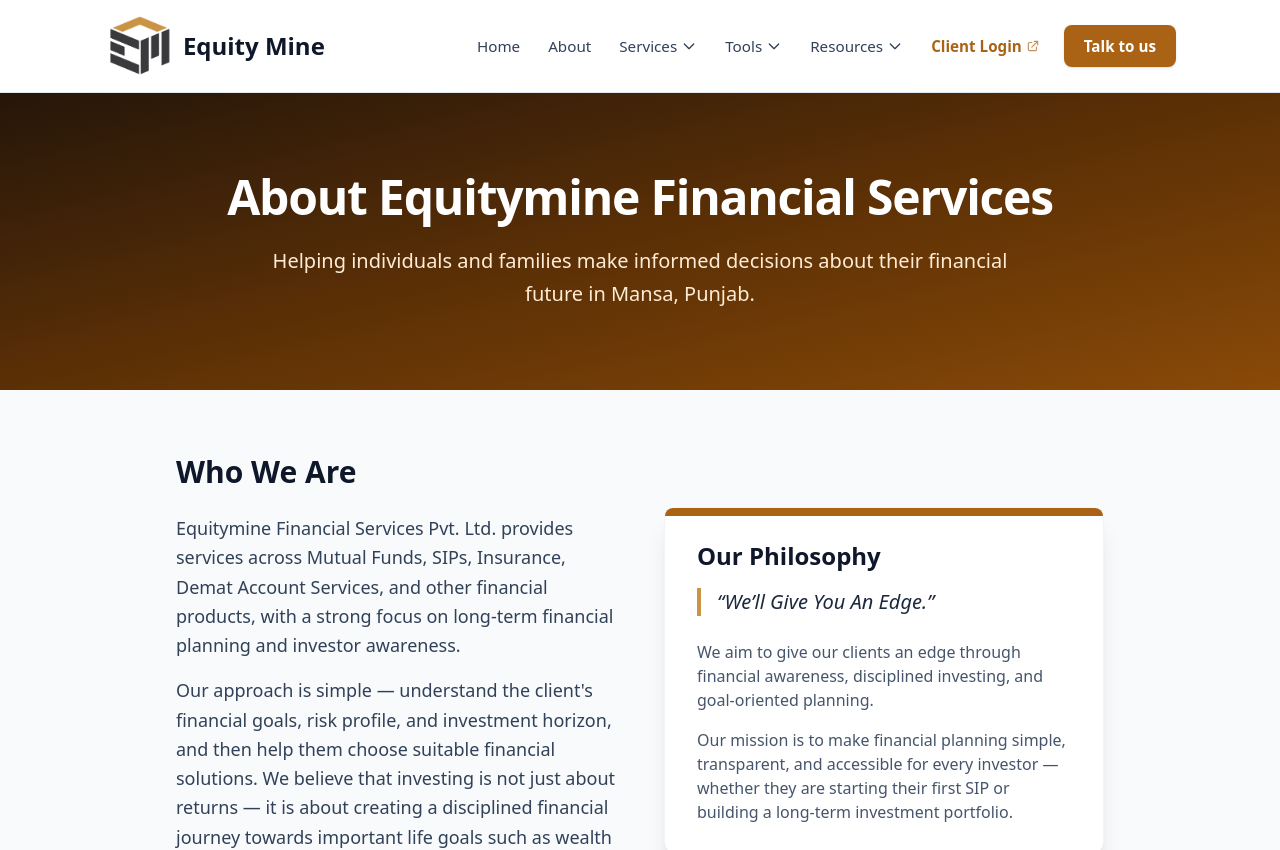
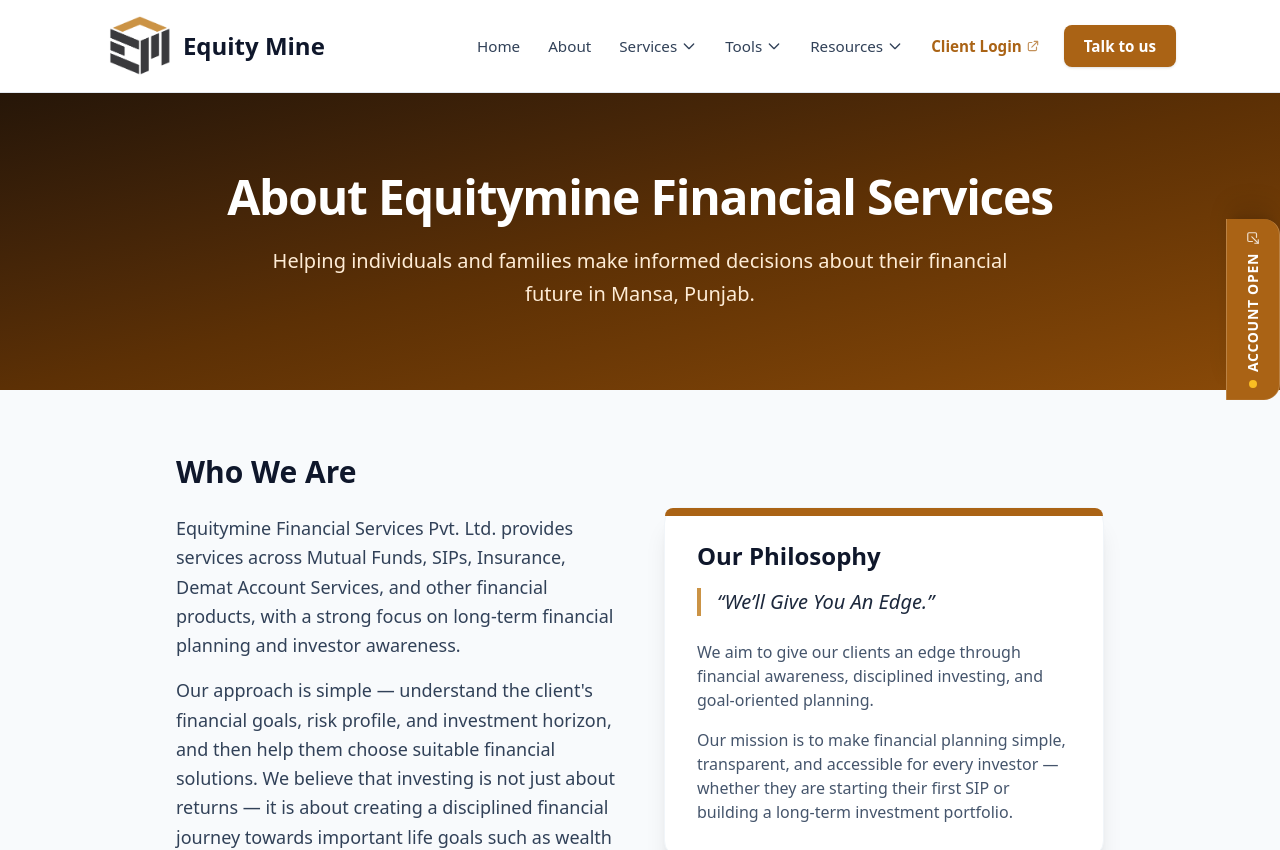
Before and after one commit to null-ptrx/equityMine, a Next.js app: page /about in a window 1280 px wide. Shown: the top 850 px of the page. Built offline with nearby package versions, Linux system fonts and the light colour scheme.

Commit message:
feat: add AccountOpenButton component and update navbar research link

```diff
--- a/app/about/page.tsx
+++ b/app/about/page.tsx
@@ -1,8 +1,10 @@
 import React from 'react';
+import { AccountOpenButton } from '@/components/AccountOpenButton';
 
 export default function About() {
   return (
-    <div className="min-h-screen bg-slate-50 text-slate-900 font-sans">
+    <div className="min-h-screen bg-slate-50 text-slate-900 font-sans relative">
+      <AccountOpenButton />
       {/* Hero Section */}
       <section className="bg-gradient-to-br from-brand-900 via-brand-800 to-brand-700 text-white py-20 px-6 sm:px-12">
         <div className="max-w-5xl mx-auto text-center">
--- a/app/contact/page.tsx
+++ b/app/contact/page.tsx
@@ -65,7 +65,7 @@
                     </div>
                     <div className="flex flex-col">
                       <span className="text-xs font-semibold text-slate-400 uppercase tracking-wider">Email Inquiry</span>
-                      <span className="text-base font-semibold text-slate-800 group-hover:text-brand-600 transition-colors">equitymine@support.in</span>
+                      <span className="text-base font-semibold text-slate-800 group-hover:text-brand-600 transition-colors">support@equitymine.in</span>
                       <span className="text-xs text-slate-500">Average response time: &lt; 2 hours</span>
                     </div>
                   </a>
--- a/app/page.tsx
+++ b/app/page.tsx
@@ -3,10 +3,12 @@
 import { Services } from "@/components/home/Services";
 import { WhyUs } from "@/components/home/WhyUs";
 import { Form } from "@/components/contact/Form";
+import { AccountOpenButton } from "@/components/AccountOpenButton";
 
 export default function Home() {
   return (
     <>
+      <AccountOpenButton />
       {/* 1. Hero */}
       <Hero />
 
--- /dev/null
+++ b/components/AccountOpenButton.tsx
@@ -0,0 +1,24 @@
+import React from "react";
+import { UserPlus, ExternalLink } from "lucide-react";
+
+export function AccountOpenButton() {
+  return (
+    <a
+      href="http://p.njw.bz/32156"
+      target="_blank"
+      rel="noopener noreferrer"
+      aria-label="Account Open"
+      className="fixed right-0 top-1/2 -translate-y-1/2 z-40 group flex items-center gap-2 bg-brand-600 hover:bg-brand-700 text-white px-2.5 sm:px-3 py-3.5 sm:py-4 rounded-l-2xl shadow-xl hover:shadow-2xl transition-all duration-200 border-y border-l border-white/20 hover:-translate-x-1 cursor-pointer select-none"
+      style={{
+        writingMode: "vertical-rl",
+        transform: "translateY(-50%) rotate(180deg)",
+      }}
+    >
+      <div className="flex items-center gap-2 text-xs sm:text-sm font-bold tracking-wider uppercase">
+        <span className="w-2 h-2 rounded-full bg-accent-400 animate-pulse shrink-0" />
+        <span>Account Open</span>
+        <ExternalLink className="w-3.5 h-3.5 opacity-80 group-hover:opacity-100 transition-opacity -rotate-90 shrink-0" />
+      </div>
+    </a>
+  );
+}
--- a/components/Footer.tsx
+++ b/components/Footer.tsx
@@ -25,7 +25,7 @@
               </span>
             </a>
             <p className="text-base sm:text-lg text-brand-100/80 leading-relaxed max-w-sm">
-              Helping families across Mansa invest with a plan they understand, in plain language and without the jargon.
+              We'll Give You an <span className="text-accent-400">Edge</span>
             </p>
           </div>
 
--- a/components/Navbar.tsx
+++ b/components/Navbar.tsx
@@ -80,15 +80,15 @@
                 Tools
                 <svg className="w-4 h-4 mt-px" fill="none" stroke="currentColor" viewBox="0 0 24 24"><path strokeLinecap="round" strokeLinejoin="round" strokeWidth={2} d="M19 9l-7 7-7-7" /></svg>
               </span>
-              <ul className="absolute left-0 top-full mt-1 w-52 bg-white border border-slate-200 rounded-lg shadow-lg py-2 opacity-0 invisible group-hover:opacity-100 group-hover:visible group-focus-within:opacity-100 group-focus-within:visible transition-all duration-200 z-50">
+              <ul className="absolute left-0 top-full mt-1 w-52 bg-white border border-slate-200 rounded-lg shadow-lg py-2 opacity-0 invisible group-hover:opacity-100 group-hover:visible group-focus-within:opacity-100 group-focus-within:visible transition-all duration-200 z-50 before:absolute before:-top-2 before:left-0 before:w-full before:h-2">
                 <li>
                   <a href="https://www.njmutualfund.com/calculator" target="_blank" rel="noopener noreferrer" className="block px-4 py-2.5 text-sm text-slate-700 hover:bg-brand-50 hover:text-brand-700 focus-visible:outline-none focus-visible:ring-2 focus-visible:ring-inset focus-visible:ring-brand-600 transition-colors">
                     Calculators ↗
                   </a>
                 </li>
                 <li>
-                  <a href="/research" className="block px-4 py-2.5 text-sm text-slate-700 hover:bg-brand-50 hover:text-brand-700 focus-visible:outline-none focus-visible:ring-2 focus-visible:ring-inset focus-visible:ring-brand-600 transition-colors">
-                    MF Research
+                  <a href="https://www.njwealth.in/mfcalculator?rpt=insight" target="_blank" rel="noopener noreferrer" className="block px-4 py-2.5 text-sm text-slate-700 hover:bg-brand-50 hover:text-brand-700 focus-visible:outline-none focus-visible:ring-2 focus-visible:ring-inset focus-visible:ring-brand-600 transition-colors">
+                    MF Research ↗
                   </a>
                 </li>
               </ul>
@@ -197,7 +197,7 @@
                   </summary>
                   <ul className="pl-4 pb-2">
                     <li><a href="https://www.njmutualfund.com/calculator" target="_blank" rel="noopener noreferrer" className="block py-2 text-sm text-slate-600 hover:text-brand-600 transition-colors">Calculators ↗</a></li>
-                    <li><a href="/research" className="block py-2 text-sm text-slate-600 hover:text-brand-600 transition-colors">MF Research</a></li>
+                    <li><a href="https://www.njwealth.in/mfcalculator?rpt=insight" target="_blank" rel="noopener noreferrer" className="block py-2 text-sm text-slate-600 hover:text-brand-600 transition-colors">MF Research ↗</a></li>
                   </ul>
                 </details>
               </li>
```
